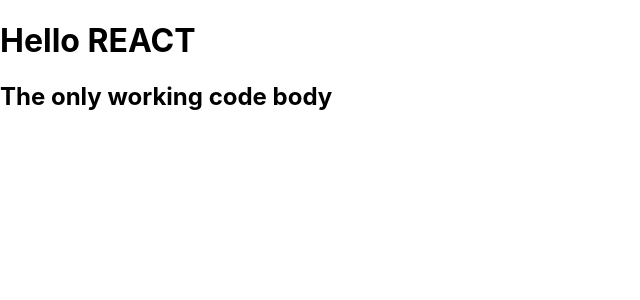
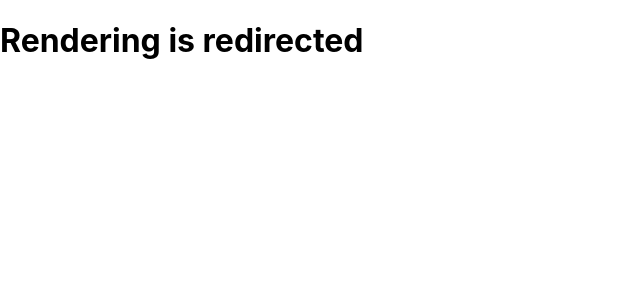
Before and after one commit to sedat-akdogan/React_Revision, a React (Create React App) app in the folder day1/: page / in a window 1280 px wide. Shown: the top 300 px of the page, without its empty margins (0-640 px from the left). Built offline with nearby package versions, Linux system fonts and the light colour scheme.

Commit message:
render an element instead of rendering App.js

```diff
--- a/day1/src/index.js
+++ b/day1/src/index.js
@@ -1,8 +1,12 @@
 import React from 'react';
 import ReactDOM from 'react-dom/client';
+
 import './index.css';           // this line links the CSS file
-import App from './App';  // this line calls the App.js file
+// import App from './App';  // this line calls the App.js file
+
+const element = <h1>Rendering is redirected</h1>
 
 
 const root = ReactDOM.createRoot(document.getElementById('root'));
-root.render(<App/>);            // App.js is rendered by this line of code
+// root.render(<App/>);            // App.js is rendered by this line of code
+root.render(element);
```
Also changed, not shown: day1/public/index.html (+4 -4 lines).
